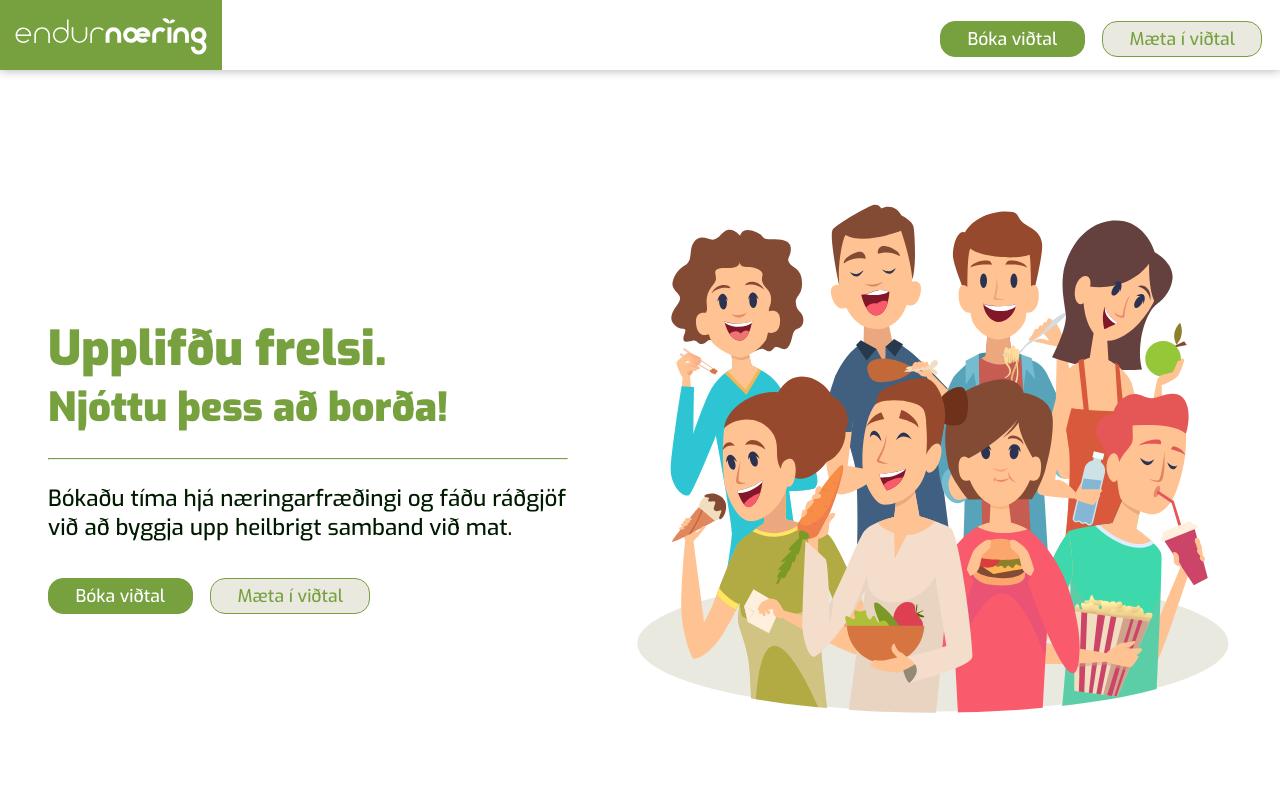
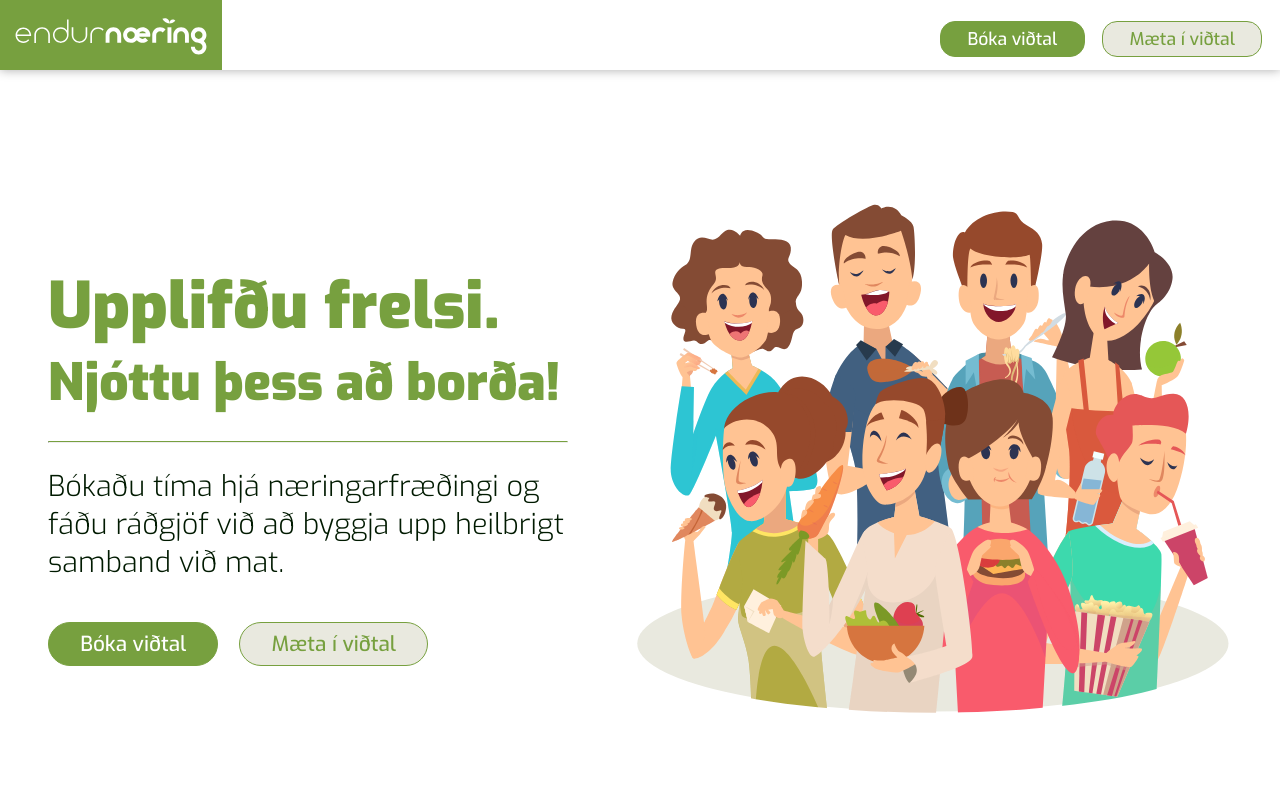
Before and after one commit to Oli-Ingi/Endurnaering, a Next.js app: page / in a window 1280 px wide. Shown: the top 800 px of the page. Built offline with nearby package versions, Linux system fonts and the light colour scheme.

Commit message:
Laga font size á intro

```diff
--- a/components/atoms/ArticleHeader/ArticleHeader.tsx
+++ b/components/atoms/ArticleHeader/ArticleHeader.tsx
@@ -13,7 +13,7 @@ export type Props = {
 
 
 const ArticleHeader = styled.h2<Props>`
-    font-size: ${p => p.lg ? '3em' : '1.6em'};
+    font-size: ${p => p.lg ? '4em' : '2em'};
     margin: ${p => p.margin ? p.margin : '0 0 1em 0'};
     color: ${p => p.theme.colors.primary};
     opacity: ${p => p.fader ? 0 : 1};
@@ -21,6 +21,10 @@ const ArticleHeader = styled.h2<Props>`
     ${p => p.fader && css`animation: ${fade(p.fader)} 1s forwards;`}
     animation-delay: ${p => p.fadeDelay || 0.5}s;
     ${p => p.center && css`text-align: center;`}
+
+    @media screen and (max-width: 600px) {
+        font-size: ${p => p.lg ? '2.5em' : '1.5em'};
+    }
 `
 
 
--- a/components/atoms/ArticleText/ArticleText.tsx
+++ b/components/atoms/ArticleText/ArticleText.tsx
@@ -16,7 +16,7 @@ export type Props = {
 
 
 const ArticleText = styled.p<Props>`
-    font-size: ${p => p.lg ? '1.4em' : '1.2em'};
+    font-size: ${p => p.lg ? '1.8em' : '1.2em'};
     margin: ${p => p.margin || '0 0 0.5em 0'};
     color: ${p => p.primary
         ? p.theme.colors.primary
@@ -26,11 +26,15 @@ const ArticleText = styled.p<Props>`
                 ? p.theme.colors.white
                 : p.theme.colors.dark};
     opacity: ${p => p.fadeDelay ? 0 : 1};
+    font-weight: ${p => p.bold ? 'bold' : '300'};
 
     ${p => p.fader && css`animation: ${fade(p.fader)} 1s forwards;`}
     animation-delay: ${p => p.fadeDelay || 1}s;
-    ${p => p.bold && css`font-weight: bold;`}
     ${p => p.center && css`text-align: center;`}
+
+    @media screen and (max-width: 600px) {
+        font-size: ${p => p.lg ? '1.5em' : '1em'};
+    }
 `
 
 
--- a/components/atoms/Button/Button.tsx
+++ b/components/atoms/Button/Button.tsx
@@ -34,8 +34,8 @@ const Button = styled.button<Props>`
 
     background-color: ${p => p.secondary ? p.theme.colors.secondary : p.tertiary ? p.theme.colors.tertiary : p.theme.colors.primary};
     color: ${p => p.tertiary || p.secondary ? p.theme.colors.primary : p.theme.colors.white};
-    padding: ${p => p.width && p.lg ? '10px 0' : p.width ? '5px 0' : p.lg ? '10px 1.5em' : '5px 1.5em'};
-    font-size: ${props => props.lg ? '1.5em' : '1.1em'};
+    padding: ${p => p.width && p.lg ? '7px 0' : p.width ? '5px 0' : p.lg ? '7px 1.5em' : '5px 1.5em'};
+    font-size: ${props => props.lg ? '1.3em' : '1.1em'};
     margin: ${p => p.margin || '3px 5px'};
 
     ${p => p.bold && css`font-weight: bold;`}
--- a/components/atoms/Subheader/Subheader.tsx
+++ b/components/atoms/Subheader/Subheader.tsx
@@ -11,7 +11,7 @@ export type Props = {
 
 
 const Subheader = styled.h3<Props>`
-    font-size: ${p => p.lg ? '2.5em' : '1.5em'};
+    font-size: ${p => p.lg ? '3.2em' : '2em'};
     color: ${p => p.theme.colors.primary};
     margin: ${p => p.margin ? p.margin : '0 0 1em 0'};
     opacity: ${p => p.fadeDelay ? 0 : 1};
@@ -19,6 +19,10 @@ const Subheader = styled.h3<Props>`
     ${p => p.fader && css`animation: ${fade(p.fader)} 1s forwards;`}
     animation-delay: ${p => p.fadeDelay || 1}s;
     ${p => p.center && css`text-align: center;`}
+
+    @media screen and (max-width: 600px) {
+        font-size: ${p => p.lg ? '2.2em' : '1.3em'};
+    }
 `
 
 export default Subheader
--- a/components/organisms/Header/Header.tsx
+++ b/components/organisms/Header/Header.tsx
@@ -35,11 +35,19 @@ const StNav = styled.nav`
     justify-content: center;
 `
 
+const BtnContainer = styled.div`
+    @media screen and (max-width: 620px) {
+        display: none;
+    }
+`
+
 const Header: React.FC<Props> = () =>
     <StHeader>
             <Logo height={70} bgPrimary />
             {/* <HeaderNav fraedsla={{ to: '/fraedsla', title: 'Fræðsla' }} aboutUs={{ to: '/um-okkur', title: 'Um okkur' }} /> */}
-            <InterviewButtons margin='0.5em 0 0 1em' />
+            <BtnContainer>
+                <InterviewButtons margin='0.5em 0 0 1em' />
+                </BtnContainer>
     </StHeader>
 
 export default Header
--- a/components/organisms/Intro/Intro.tsx
+++ b/components/organisms/Intro/Intro.tsx
@@ -23,6 +23,10 @@ const StCon = styled.div`
     flex-direction: column;
     align-items: flex-start;
     margin: 2em;
+
+    @media screen and (max-width: 800px) {
+        margin: 2em 0;
+    }
 `
 
 const StLine = styled.hr<{delay?: number}>`
@@ -43,7 +47,7 @@ const Intro: React.FC<Props> = ({ title, subtitle, children }) =>
         <Subheader lg margin='0' fader="right" fadeDelay={2}>{subtitle}</Subheader>
         <StLine delay={2} />
         <ArticleText lg fader="down" fadeDelay={3.2}>{children}</ArticleText>
-        <InterviewButtons margin='1em 0 0 0'  fadeDelay={3.2} fader="down" />
+        <InterviewButtons margin='1em 0 0 0'  fadeDelay={3.2} fader="down" lg />
     </StCon>
 
 
```
